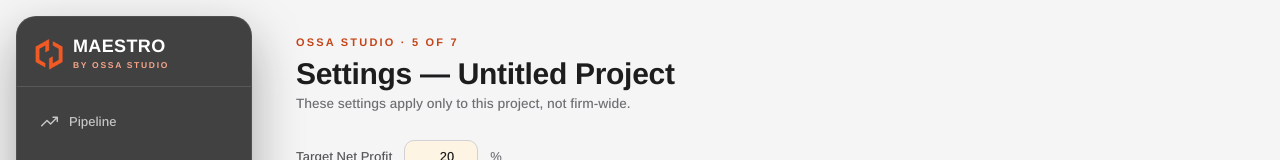
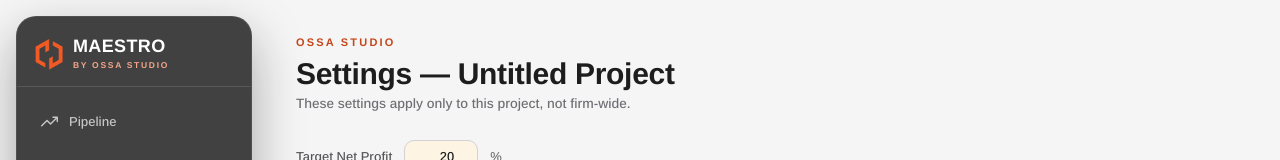
Before and after one commit to jackossa/maestro, a React (Vite) app: page / in a window 1280 px wide. Both pictures are taken after a click on the button "Settings". Shown: the top 160 px of the page. Built offline with nearby package versions, Linux system fonts and the light colour scheme.

Commit message:
Remove stale tab-number eyebrow text from remaining 5 tabs
Leftover from the flat-tab numbering this branch replaced with
view-based navigation.

```diff
--- a/src/features/fee-calculation/FeeCalculationTab.tsx
+++ b/src/features/fee-calculation/FeeCalculationTab.tsx
@@ -8,7 +8,7 @@ export function FeeCalculationTab() {
 
   return (
     <div>
-      <PageHeader eyebrow="Ossa Studio · 2 of 7" title="Fee Calculation" subtitle={fc.projHeader} />
+      <PageHeader eyebrow="Ossa Studio" title="Fee Calculation" subtitle={fc.projHeader} />
 
       <SectionHeader>Market Price</SectionHeader>
       {fc.hasCalcRows ? (
--- a/src/features/project-info/ProjectInfoTab.tsx
+++ b/src/features/project-info/ProjectInfoTab.tsx
@@ -26,7 +26,7 @@ export function ProjectInfoTab() {
   return (
     <div>
       <PageHeader
-        eyebrow="Ossa Studio · 1 of 7"
+        eyebrow="Ossa Studio"
         title="Project Information"
         statusPill={{ label: projectStatusLabel, color: projectStatusPillColor }}
       />
--- a/src/features/project-schedule/ProjectScheduleTab.tsx
+++ b/src/features/project-schedule/ProjectScheduleTab.tsx
@@ -8,7 +8,7 @@ export function ProjectScheduleTab() {
   return (
     <div>
       <div className="no-print flex items-center justify-between gap-4">
-        <div className="font-bold text-[11px] tracking-[.2em] uppercase text-os-orange-700">Ossa Studio · 3 of 7</div>
+        <div className="font-bold text-[11px] tracking-[.2em] uppercase text-os-orange-700">Ossa Studio</div>
         <button
           onClick={s.onPrintSchedule}
           className="px-5 py-[9px] border border-os-orange bg-os-orange text-white font-bold text-[11.5px] tracking-[.06em] rounded-full hover:bg-accent-hover"
--- a/src/features/proposal-builder/ProposalBuilderTab.tsx
+++ b/src/features/proposal-builder/ProposalBuilderTab.tsx
@@ -9,7 +9,7 @@ export function ProposalBuilderTab() {
   return (
     <div>
       <div className="no-print flex items-center justify-between gap-4">
-        <div className="font-bold text-[11px] tracking-[.2em] uppercase text-os-orange-700">Ossa Studio · 7 of 7</div>
+        <div className="font-bold text-[11px] tracking-[.2em] uppercase text-os-orange-700">Ossa Studio</div>
         <button onClick={p.onCreatePdf} className="px-5 py-[9px] border border-os-orange bg-os-orange text-white font-bold text-[11.5px] tracking-[.06em] rounded-full hover:bg-accent-hover">
           PDF
         </button>
--- a/src/features/settings/SettingsTab.tsx
+++ b/src/features/settings/SettingsTab.tsx
@@ -16,7 +16,7 @@ export function SettingsTab() {
 
   return (
     <div>
-      <div className="font-bold text-[11px] tracking-[.2em] uppercase text-os-orange-700">Ossa Studio · 5 of 7</div>
+      <div className="font-bold text-[11px] tracking-[.2em] uppercase text-os-orange-700">Ossa Studio</div>
       <h1 className="mt-[6px] mb-1 font-bold text-[30px] leading-[1.1] font-display tracking-[-.01em] text-os-ink">Settings — {s.projectName}</h1>
       <p className="m-0 mb-[26px] font-light text-[13.5px] text-os-600">These settings apply only to this project, not firm-wide.</p>
 
```
